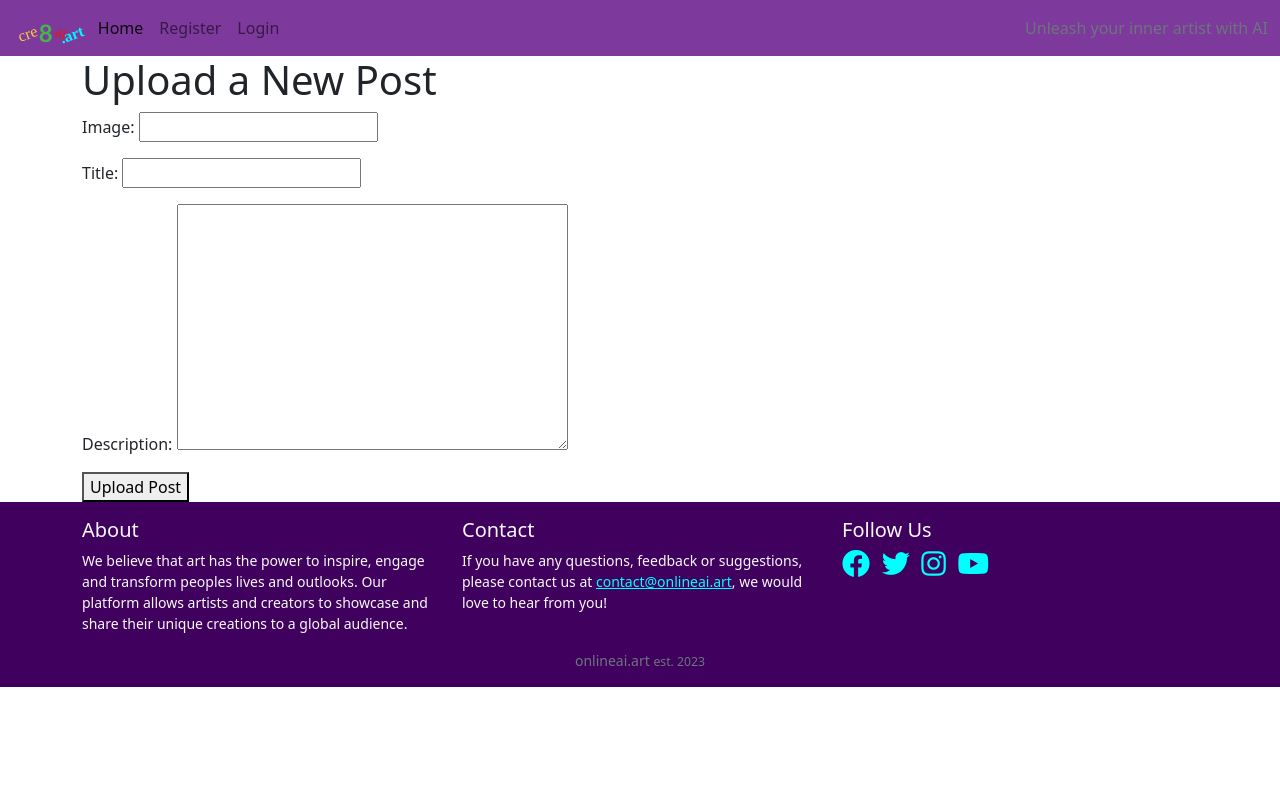
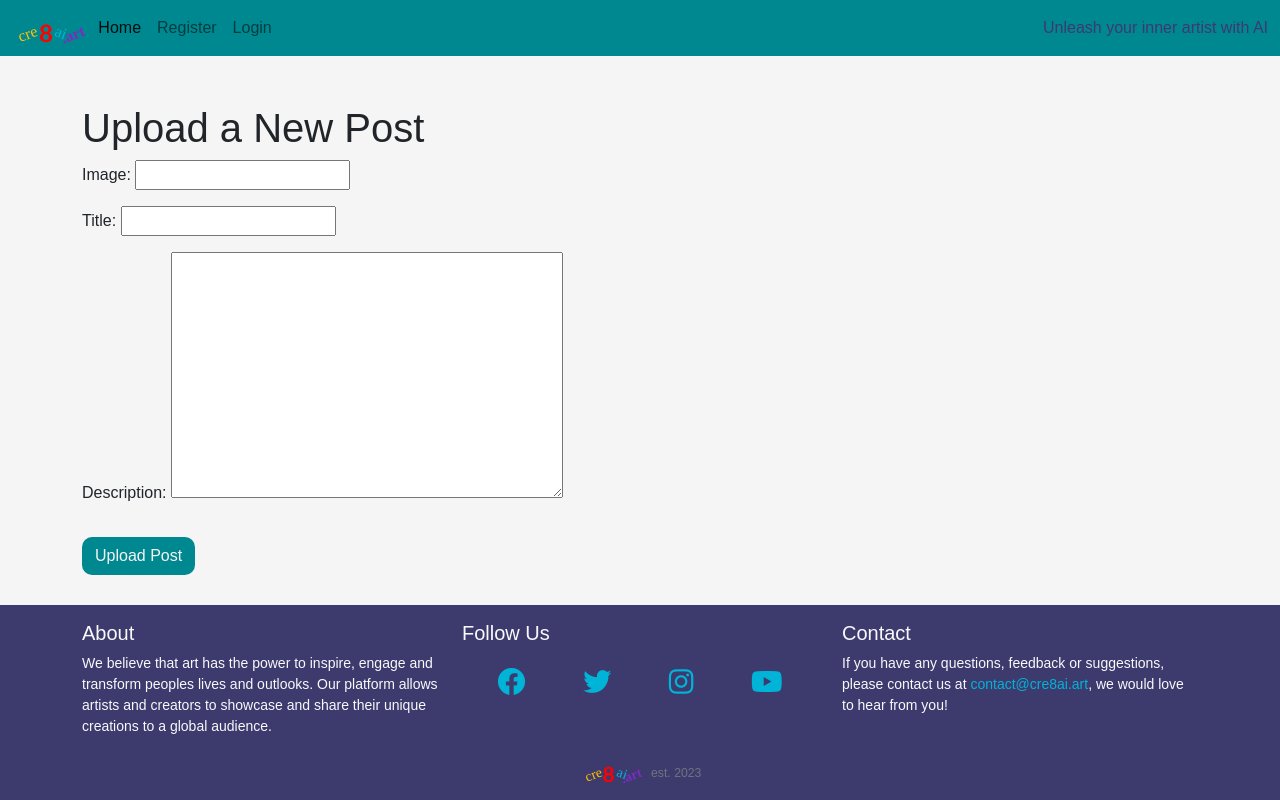
Before and after one commit to KC-7/ai-art-site, a Django app: page /upload/ in a window 1280 px wide. Run offline with Django 3.2, Linux system fonts and the light colour scheme.

Commit message:
Update Styling & Branding: Add custom colour palette ands vars, update colour choices, adjust element spacing, improve styling of forms, position nav at end of page

```diff
--- a/art_gallery/forms.py
+++ b/art_gallery/forms.py
@@ -26,7 +26,7 @@ class PostForm(forms.ModelForm):
 
 class GenerateForm(forms.Form):
     prompt = forms.CharField(
-        label='Enter your prompt here', max_length=1000,
+        label='Enter your prompt here', max_length=500,
         widget=forms.TextInput(attrs={'class': 'form-control', 'placeholder': 'e.g. "An abstract painting of a sunset"'}),
     )
 
--- a/art_gallery/views.py
+++ b/art_gallery/views.py
@@ -135,8 +135,8 @@ class GenerateArt(FormView):
 
         post = Post()
         post.title = f"Generation for: '{prompt}'"
-        post.description = f"AI-generated art based on the prompt: {prompt}. Created using onlineAI.art."
-        post.post_image = uploaded_image['public_id']  # Set the post_image field to the public_id returned by Cloudinary
+        post.description = f"AI-generated art based on the prompt: {prompt}. Created using cre8ai.art."
+        post.post_image = uploaded_image['public_id']  # Sets the post_image field to the public_id returned by Cloudinary
         post.creator = self.request.user
         post.status = 1  # To make the post public by default
         post.slug = slugify(post.title)
--- a/static/css/style.css
+++ b/static/css/style.css
@@ -1,34 +1,83 @@
+/* Color Palette */
+
+:root {
+    --col-1: #00B4D8;
+    --col-2: #7B2CBF;
+    --col-3: #008891;
+    --col-4: #FFC300;
+    --col-5: #D9A9FF;
+    --col-6: #3D3A6E;
+    --col-7: #A9A9A9;
+    --col-8: #F5F5F5;
+}
+
+/* ------------------------------------------------- General */
+
 body {
-    background-color: #F9FAFC;
+    background-color: var(--col-8);
+    font-family: Arial, sans-serif;
+    position: relative;
+    min-height: 100vh;
+}
+
+.content-wrapper {
+    padding-bottom: 250px;
+}
+
+.footer {
+    position: absolute;
+    bottom: 0;
+    width: 100%;
+}
+
+.hide {
+    display: none;
 }
 
 a {
-    color: #00ffff;
+    color: var(--col-1);
+    text-decoration: none;
+}
+
+a:hover {
+    text-decoration: underline;
 }
 
 .right {
     float: right;
 }
 
+/* .white-text {
+    color: var(--col-8);
+} */
+
 .thin {
     font-weight: 300;
 }
 
+.no-underline {
+    text-decoration: none;
+}
+
+/* ------------------------------------------------- Backgrounds */
+
 .light-bg {
-    background-color: #c8c8c8;
+    background-color: var(--col-7);
 }
 
 .medium-bg {
-    background-color: #7d399c;
+    background-color: var(--col-3);
 }
 
 .dark-bg {
-    background-color: #40005e;
+    background-color: var(--col-6);
 }
 
 .main-bg {
-    background-color: #fff;
+    background-color: var(--col-8);
 }
+
+/* ------------------------------------------------- Imange & Containers */
 
 .card {
     border: none;
@@ -58,78 +107,77 @@ a {
     bottom: 5%;
     min-width: 30%;
     left: -2px;
-    background-color: #00ffffb0;
+    background-color: var(--col-1);
+    opacity: 0.7;
+
+}
+
+/* ------------------------------------------------- Text */
+
+.nav-text {
+    color: var(--col-6);
+}
+
+.nav-link {
+    color: var(--col-2);
 }
 
 .author {
-    color: darkblue;
+    color: var(--col-6);
     margin: 4px;
     text-transform: uppercase;
 }
 
-/* .masthead {
-    margin-top: 10px;
-    overflow: hidden;
-    position: relative;
-    display: inline-block;
-    height: 33vh;
-    width: 100%;
+.post-link {
+    text-decoration: none;
+    color: var(--col-6);
 }
 
-.masthead-text {
-    background-color: #003975;
-    color: white;
-    position: relative;
-}
-
-.masthead-image {
-    position: relative;
-    overflow: hidden;
-}
-
-.masthead-image:after {
-    content: "";
-    position: absolute;
-    top: 0;
-    right: 90%;
-    height: 100%;
-    width: 150%;
-    background: #ccddf0;
-    -webkit-transform: skew(15deg);
-    -moz-transform: skew(15deg);
-    transform: skew(15deg);
-    z-index: 100;
-} */
-
-.post-link {
-    text-decoration: none;
-    color: #40005e;
-}
-
-.post-link:hover,
-.page-link {
-    color: #fc00ea;
+.post-link:hover {
+    color: var(--col-4);
 }
 
 .post-title {
     margin-top: 25px;
-    text-align: center;
 }
 
 .post-subtitle {
-    color: rgb(125, 125, 125);
+    color: var(--col-7);
     text-align: right;
 }
 
+.link {
+    color: var(--col-2);
+    text-decoration: none;
+}
+
+.link:hover,
+.link:active {
+    color: var(--col-5);
+    text-decoration: underline;
+}
+
+.social-icons {
+    padding: 15px 10%;
+    display: flex;
+    justify-content: space-between;
+    width: 100%;
+    height: 100%;
+}
+
+/* ------------------------------------------------- Buttons */
+
 .btn-custom {
-    background-color: #05b0b0;
-    color: #fff;
+    background-color: var(--col-3);
+    color: var(--col-8);
+    border-radius: 10px;
 }
 
 .btn-custom:hover,
 .btn-custom:active {
-    background-color: #fff;
-    color: #6ae4e4;
+    background-color: var(--col-6);
+    color: var(--col-8);
+    text-decoration: none;
 }
 
 .download-image {
@@ -138,37 +186,20 @@ a {
     padding-bottom: 0;
 }
 
-.link {
-    color: #ff00ea;
-    text-decoration: none;
-}
-
-.link:hover,
-.link:active {
-    color: #46006c;
-    text-decoration: underline;
-}
-
 .btn-like {
-    color: #ff0000;
+    color: red;
     border: none;
     background: transparent;
 }
 
 .btn-like:hover,
 .btn-like:active {
-    color: #fc00ea;
+    color: var(--col-2);
     background: transparent;
     border: none;
 }
 
-
-
 /* ----------------------------------------------------- cre8ai.art Logo */
-
-.no-underline {
-    text-decoration: none;
-  }
 
 .logo-text {
     font-family: 'Pacifico', cursive;
@@ -177,12 +208,12 @@ a {
 }
 
 .logo-cre {
-    color: #ffca3a;
+    color: var(--col-4);
     transform: rotate(-20deg) translate(5px, 4px);
 }
 
 .logo-eight {
-    color: #44b54a;
+    color: red;
     font-family: 'Gill Sans', 'Gill Sans MT', Calibri, 'Trebuchet MS', sans-serif;
     font-size: 150%;
     font-weight: bold;
@@ -190,12 +221,49 @@ a {
 }
 
 .logo-ai {
-    color: #fa1100;
+    color: var(--col-1);
     transform: rotate(20deg) translate(5px, -1px);
 }
 
 .logo-art {
-    color: #00f7ff;
+    color: var(--col-2);
     font-weight: bold;
     transform: rotate(-20deg) translate(-6px, 1px);
 }
+
+/* ----------------------------------------------------- Forms */
+
+.form-container {
+    display: flex;
+    flex-direction: column;
+    align-items: center;
+    justify-content: center;
+    margin-top: 3rem;
+}
+
+.form-container h1,
+.form-container h3 {
+    margin-bottom: 1rem;
+}
+
+.form-container p {
+    text-align: center;
+}
+
+.form-container form {
+    width: 100%;
+}
+
+.form-container .btn-custom {
+    margin-top: 1rem;
+    margin-bottom: 1rem;
+}
+
+.form-container-left {
+    margin-top: 3rem;
+}
+
+.form-container-left .btn-custom {
+    margin-top: 1rem;
+    float: left;
+}
--- a/templates/account/login.html
+++ b/templates/account/login.html
@@ -7,7 +7,7 @@
 
 {% block content %}
 
-<div class="container">
+<div class="form-container">
   <div class="row">
     <div class="col-md-8 mt-3 offset-md-2">
 
--- a/templates/account/logout.html
+++ b/templates/account/logout.html
@@ -6,7 +6,7 @@
 
 {% block content %}
 
-<div class="container">
+<div class="form-container">
   <div class="row">
     <div class="col-md-8 mt-3 offset-md-2">
       <h1>{% trans "Sign Out" %}</h1>
--- a/templates/account/signup.html
+++ b/templates/account/signup.html
@@ -6,7 +6,7 @@
 
 {% block content %}
 
-<div class="container">
+<div class="form-container">
   <div class="row">
     <div class="col-md-8 mt-3 offset-md-2">
       <h3>{% trans "Sign Up" %}</h3>
--- a/templates/base.html
+++ b/templates/base.html
@@ -7,7 +7,8 @@
     <meta charset="UTF-8">
     <meta http-equiv="X-UA-Compatible" content="IE=edge">
     <meta name="viewport" content="width=device-width, initial-scale=1.0">
-    <title>onlineAI.art | {% block title %} <!-- Page Title --> {% endblock %}</title>
+    <title>onlineAI.art | {% block title %}
+        <!-- Page Title --> {% endblock %}</title>
     <link rel="icon" href="{% static 'favicon.ico' %}">
     <link rel="stylesheet" href="https://cdnjs.cloudflare.com/ajax/libs/font-awesome/5.15.3/css/all.min.css">
     <link href="https://cdn.jsdelivr.net/npm/bootstrap@5.0.1/dist/css/bootstrap.min.css" rel="stylesheet"
@@ -18,6 +19,7 @@
 
 <body class="d-flex flex-column h-100 main-bg">
 
+    <div class="content-wrapper">
         <header>
             {% include 'header.html' %}
         </header>
@@ -39,6 +41,8 @@
             {% block content %}{% endblock %}
         </main>
 
+    </div>
+
     <footer>
         {% include 'footer.html' %}
     </footer>
@@ -48,13 +52,30 @@
     </script>
 
     <script>
-        setTimeout(function(){
+        setTimeout(function () {
             let messages = document.getElementById("msg");
             let alert = new bootstrap.Alert(messages);
             alert.close();
         }, 3000);
     </script>
 
+<script>
+    // Function to adjust padding-bottom based on footer height
+    function adjustContentWrapperPadding() {
+        const footer = document.querySelector('.footer');
+        const contentWrapper = document.querySelector('.content-wrapper');
+
+        const footerHeight = footer.offsetHeight;
+        contentWrapper.style.paddingBottom = footerHeight + 'px';
+    }
+
+    // Calls the function initially
+    adjustContentWrapperPadding();
+
+    // Calls the function when the window is resized
+    window.addEventListener('resize', adjustContentWrapperPadding);
+</script>
+
 </body>
 
 </html>
--- a/templates/footer.html
+++ b/templates/footer.html
@@ -7,13 +7,8 @@
                     platform allows artists and creators to showcase and share their unique creations to a global audience.</p>
             </div>
             <div class="col-md-4">
-                <h5>Contact</h5>
-                <p>If you have any questions, feedback or suggestions, please contact us at <a
-                        href="mailto:contact@onlineai.art">contact@onlineai.art</a>, we would love to hear from you!</p>
-            </div>
-            <div class="col-md-4">
                 <h5>Follow Us</h5>
-                <ul class="social-icons list-inline">
+                <ul class="social-icons list-inline text-center">
                     <li class="list-inline-item"><a href="https://www.facebook.com/" target="_blank"
                             rel="noopener noreferrer" aria-label="Facebook"><i class="fab fa-facebook fa-2x"></i></a>
                     </li>
@@ -28,12 +23,21 @@
                     </li>
                 </ul>
             </div>
+            <div class="col-md-4">
+                <h5>Contact</h5>
+                <p>If you have any questions, feedback or suggestions, please contact us at <a
+                        href="mailto:contact@cre8ai.art">contact@cre8ai.art</a>, we would love to hear from you!</p>
+            </div>
         </div>
     </div>
     <div class="container">
         <div class="row">
             <div class="col-md-12">
-                <p class="text-center text-muted mb-0">onlineai.art <small>est. 2023</small></p>
+                <p class="text-center text-muted mb-0 logo">
+                    <span class="logo-text logo-cre">cre </span>
+                    <span class="logo-text logo-eight"> 8</span><span class="logo-text logo-ai">ai</span>
+                    <span class="logo-text logo-art">.art</span>
+                <small>est. 2023</small></p>
             </div>
         </div>
     </div>
--- a/templates/header.html
+++ b/templates/header.html
@@ -38,7 +38,7 @@
                 </li>
                 {% endif %}
             </ul>
-            <span class="navbar-text text-muted">
+            <span class="nav-text">
                 Unleash your inner artist with AI
             </span>
         </div>
--- a/templates/index.html
+++ b/templates/index.html
@@ -60,14 +60,14 @@
         <ul class="pagination justify-content-center">
             {% if page_obj.has_previous %}
             <li>
-                <a href="?page={{ page_obj.previous_page_number }}" class="page-link">
+                <a href="?page={{ page_obj.previous_page_number }}" class="page-link btn-custom">
                     &laquo; ⬅️ PREV
                 </a>
             </li>
             {% endif %}
             {% if page_obj.has_next %}
             <li>
-                <a href="?page={{ page_obj.next_page_number }}" class="page-link">
+                <a href="?page={{ page_obj.next_page_number }}" class="page-link btn-custom">
                     NEXT ➡️ &raquo;
                 </a>
             </li>
--- a/templates/upload_form.html
+++ b/templates/upload_form.html
@@ -3,12 +3,12 @@
 {% block title %}Upload Art{% endblock %}
 
 {% block content %}
-
-<h1>Upload a New Post</h1>
-<form method="post" enctype="multipart/form-data">
-  {% csrf_token %}
-  {{ form.as_p }}
-  <button type="submit">Upload Post</button>
-</form>
-
+<div class="form-container-left">
+  <h1>Upload a New Post</h1>
+  <form method="post" enctype="multipart/form-data" class="form">
+    {% csrf_token %}
+    {{ form.as_p }}
+    <button type="submit" class="btn btn-custom right">Upload Post</button>
+  </form>
+</div>
 {% endblock %}
```
Also changed, not shown: templates/generate_art.html (+46 -2 lines), static/images/spinner.gif (added). Lines whose indentation alone changed are shown as unchanged.
